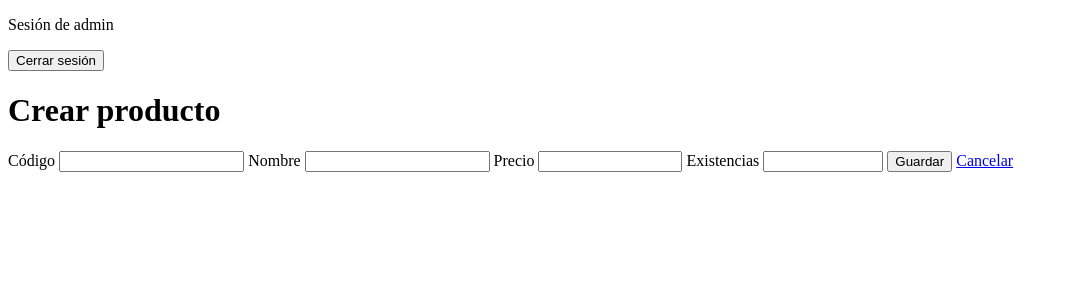
After one commit to fernandoquinonez875-dotcom/Ejercicios-Laravel, a Laravel app: page /productos/crear in a window 1280 px wide. The commit adds this page. Shown: the top 300 px of the page, without its empty margins (0-1068 px from the left). Run offline with Laravel 12, Linux system fonts and the light colour scheme; a user stored in the database is signed in; data comes from the database, SQL or seed files in the repository.

Commit message:
Crear Inventario

```diff
--- a/Inventario/app/Http/Controllers/ProductoController.php
+++ b/Inventario/app/Http/Controllers/ProductoController.php
@@ -3,6 +3,7 @@
 namespace App\Http\Controllers;
 
 use App\Models\Producto;
+use Illuminate\Http\Request;
 
 class ProductoController extends Controller
 {
@@ -12,4 +13,28 @@ class ProductoController extends Controller
 
         return view('productos.index', ['productos' => $productos]);
     }
+
+    public function create()
+    {
+        return view('productos.create');
+    }
+
+    public function store(Request $request)
+    {
+        $datos = $request->validate([
+            'codigo' => ['required', 'string', 'max:255', 'unique:productos,codigo'],
+            'nombre' => ['required', 'string', 'max:100'],
+            'precio' => ['required', 'numeric', 'decimal:0,2', 'min:0.01', 'max:9999999999.99'],
+            'existencias' => ['required', 'integer', 'min:0', 'max:4294967295'],
+        ]);
+
+        $producto = new Producto();
+        $producto->codigo = $datos['codigo'];
+        $producto->nombre = $datos['nombre'];
+        $producto->precio = $datos['precio'];
+        $producto->existencias = $datos['existencias'];
+        $producto->save();
+
+        return redirect()->route('productos.index')->with('exito', 'Producto creado correctamente.');
+    }
 }
--- /dev/null
+++ b/Inventario/resources/views/productos/create.blade.php
@@ -0,0 +1,23 @@
+@extends('layouts.app')
+
+@section('contenido')
+    <h1>Crear producto</h1>
+    <form method="POST" action="{{ route('productos.store') }}">
+        @csrf
+
+        <label for="codigo">Código</label>
+        <input id="codigo" name="codigo" type="text" maxlength="255" value="{{ old('codigo') }}" required>
+
+        <label for="nombre">Nombre</label>
+        <input id="nombre" name="nombre" type="text" maxlength="100" value="{{ old('nombre') }}" required>
+
+        <label for="precio">Precio</label>
+        <input id="precio" name="precio" type="number" min="0.01" max="9999999999.99" step="0.01" value="{{ old('precio') }}" required>
+
+        <label for="existencias">Existencias</label>
+        <input id="existencias" name="existencias" type="number" min="0" max="4294967295" step="1" value="{{ old('existencias') }}" required>
+
+        <button type="submit">Guardar</button>
+        <a href="{{ route('productos.index') }}">Cancelar</a>
+    </form>
+@endsection
--- a/Inventario/resources/views/productos/index.blade.php
+++ b/Inventario/resources/views/productos/index.blade.php
@@ -2,6 +2,8 @@
 
 @section('contenido')
     <h1>Productos registrados</h1>
+
+    <p><a href="{{ route('productos.create') }}">Crear producto</a></p>
 
     <table>
         <thead>
--- a/Inventario/routes/web.php
+++ b/Inventario/routes/web.php
@@ -1,6 +1,6 @@
 <?php
 
-// Cascaron Inventario, etapa 2
+// Cascaron Inventario, etapa 3
 
 use App\Http\Controllers\ProductoController;
 use App\Http\Controllers\LoginController;
@@ -22,5 +22,10 @@ Route::middleware('auth')->group(function () {
     Route::get('/productos', [ProductoController::class, 'index'])
         ->name('productos.index');
 
+    Route::get('/productos/crear', [ProductoController::class, 'create'])
+        ->name('productos.create');
+    Route::post('/productos', [ProductoController::class, 'store'])
+        ->name('productos.store');
+
     Route::post('/logout', [LoginController::class, 'destroy'])->name('logout');
 });
```
